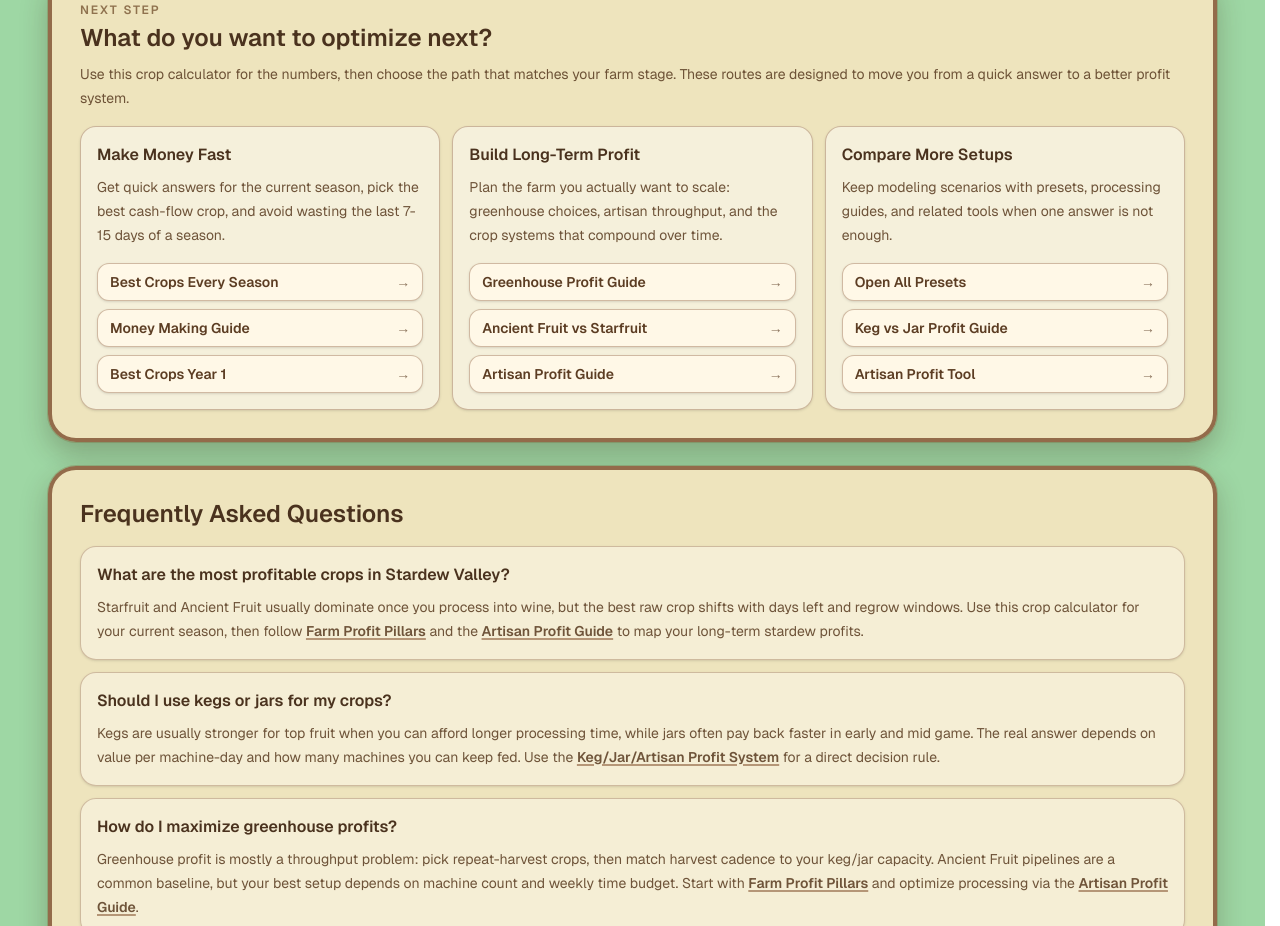
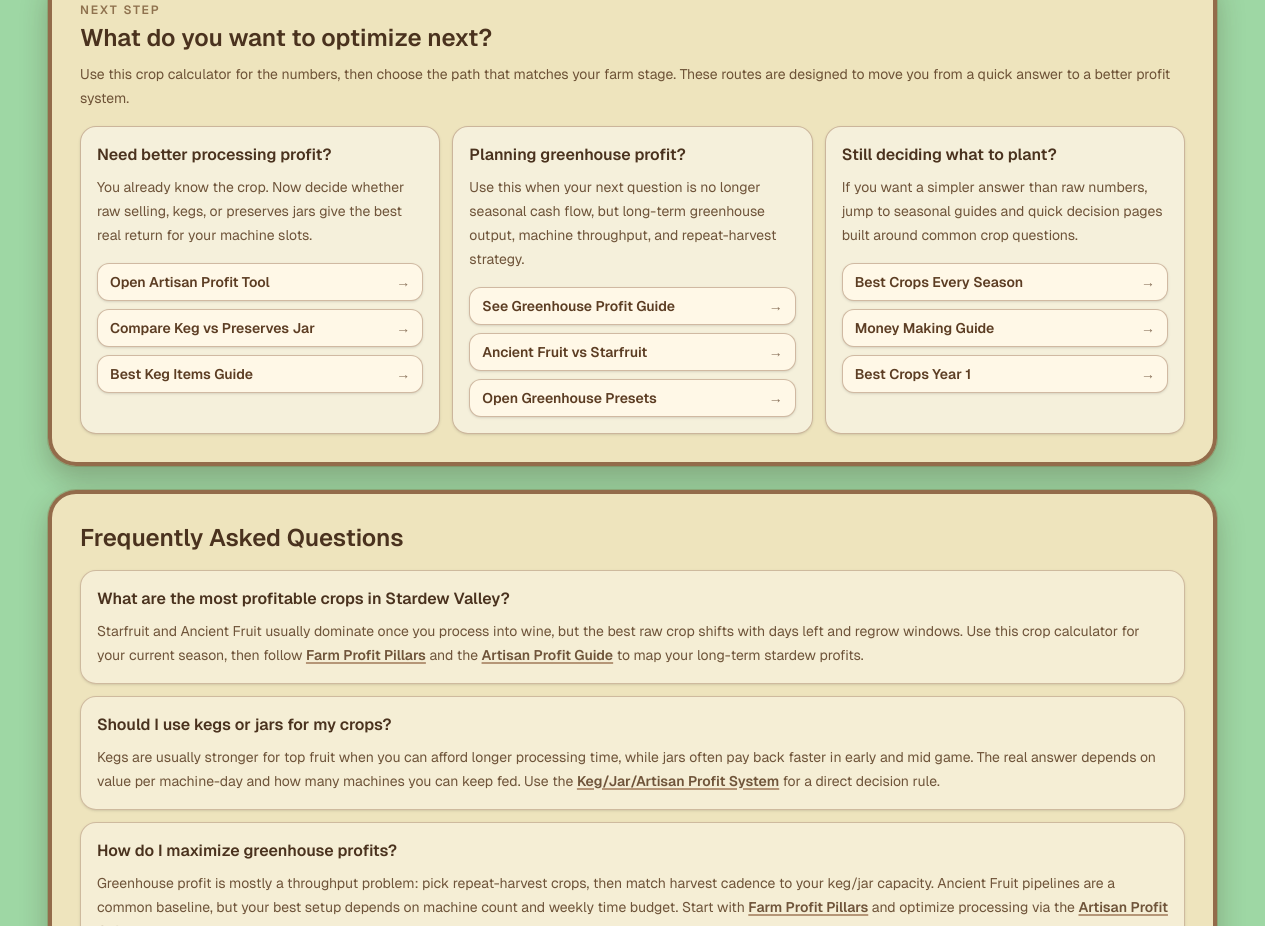
Before and after one commit to yuzhoudabaozhayujiamigou-cloud/stardew-tools, a Next.js app in the folder stardew-tools/: page /calculator in a window 1280 px wide. Shown: the part 5500-6426 px from the top of the page. Built offline with nearby package versions, Linux system fonts and the light colour scheme.

Commit message:
feat(seo): turn calculator next steps into funnel paths

```diff
--- a/stardew-tools/src/app/calculator/page.tsx
+++ b/stardew-tools/src/app/calculator/page.tsx
@@ -37,68 +37,68 @@ const QUICK_PRESET_ICON_CLASS = "inline-flex w-4 shrink-0 items-center justify-c
 
 const NEXT_STEP_PATHS = [
   {
-    title: "Make Money Fast",
+    title: "Need better processing profit?",
     description:
-      "Get quick answers for the current season, pick the best cash-flow crop, and avoid wasting the last 7-15 days of a season.",
+      "You already know the crop. Now decide whether raw selling, kegs, or preserves jars give the best real return for your machine slots.",
+    links: [
+      {
+        href: "/tools/artisan-profit",
+        label: "Open Artisan Profit Tool",
+        track: "calculator_next_processing_artisan_tool",
+      },
+      {
+        href: "/tools/keg-vs-preserves-jar",
+        label: "Compare Keg vs Preserves Jar",
+        track: "calculator_next_processing_keg_vs_jar",
+      },
+      {
+        href: "/guides/best-keg-items",
+        label: "Best Keg Items Guide",
+        track: "calculator_next_processing_best_keg_items",
+      },
+    ],
+  },
+  {
+    title: "Planning greenhouse profit?",
+    description:
+      "Use this when your next question is no longer seasonal cash flow, but long-term greenhouse output, machine throughput, and repeat-harvest strategy.",
+    links: [
+      {
+        href: "/guides/greenhouse-profit-guide",
+        label: "See Greenhouse Profit Guide",
+        track: "calculator_next_greenhouse_guide",
+      },
+      {
+        href: "/guides/ancient-fruit-vs-starfruit",
+        label: "Ancient Fruit vs Starfruit",
+        track: "calculator_next_greenhouse_ancient_vs_starfruit",
+      },
+      {
+        href: "/presets",
+        label: "Open Greenhouse Presets",
+        track: "calculator_next_greenhouse_presets",
+      },
+    ],
+  },
+  {
+    title: "Still deciding what to plant?",
+    description:
+      "If you want a simpler answer than raw numbers, jump to seasonal guides and quick decision pages built around common crop questions.",
     links: [
       {
         href: "/blog/best-crops-every-season",
         label: "Best Crops Every Season",
-        track: "calculator_next_make_money_fast_best_crops",
+        track: "calculator_next_planting_best_crops",
       },
       {
         href: "/blog/money-making-guide",
         label: "Money Making Guide",
-        track: "calculator_next_make_money_fast_money_guide",
+        track: "calculator_next_planting_money_guide",
       },
       {
         href: "/blog/best-crops-year-1",
         label: "Best Crops Year 1",
-        track: "calculator_next_make_money_fast_year1",
-      },
-    ],
-  },
-  {
-    title: "Build Long-Term Profit",
-    description:
-      "Plan the farm you actually want to scale: greenhouse choices, artisan throughput, and the crop systems that compound over time.",
-    links: [
-      {
-        href: "/guides/greenhouse-profit-guide",
-        label: "Greenhouse Profit Guide",
-        track: "calculator_next_long_term_greenhouse",
-      },
-      {
-        href: "/blog/ancient-fruit-vs-starfruit",
-        label: "Ancient Fruit vs Starfruit",
-        track: "calculator_next_long_term_ancient_vs_starfruit",
-      },
-      {
-        href: "/blog/stardew-valley-artisan-profit-guide",
-        label: "Artisan Profit Guide",
-        track: "calculator_next_long_term_artisan_guide",
-      },
-    ],
-  },
-  {
-    title: "Compare More Setups",
-    description:
-      "Keep modeling scenarios with presets, processing guides, and related tools when one answer is not enough.",
-    links: [
-      {
-        href: "/presets",
-        label: "Open All Presets",
-        track: "calculator_next_compare_presets",
-      },
-      {
-        href: "/blog/keg-vs-jar-profit-guide",
-        label: "Keg vs Jar Profit Guide",
-        track: "calculator_next_compare_keg_vs_jar",
-      },
-      {
-        href: "/tools/artisan-profit",
-        label: "Artisan Profit Tool",
-        track: "calculator_next_compare_artisan_tool",
+        track: "calculator_next_planting_year1",
       },
     ],
   },
```
